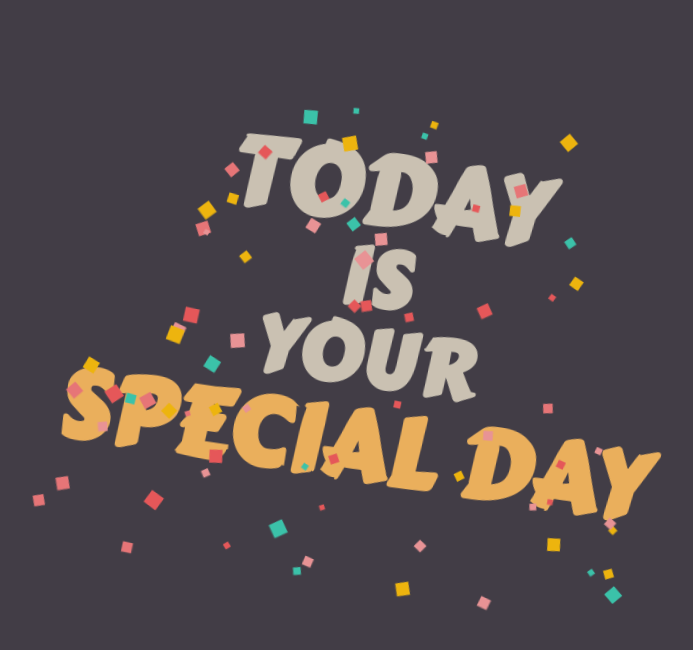
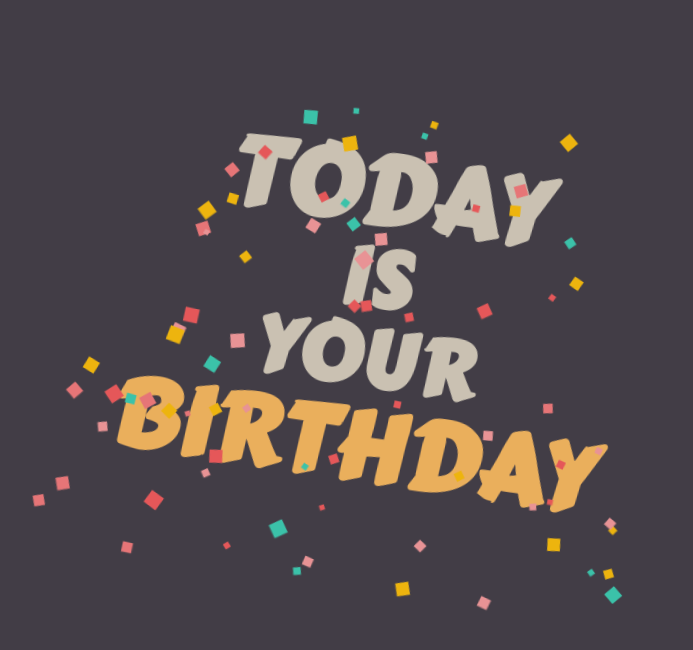
Before and after one commit to SAJITH04-hub/1hbd, a plain HTML site: page index.html in a window 1280 px wide. Shown: the whole page, without its empty margins (330-1023 px from the left). Drawn offline with Linux system fonts and the light colour scheme.

Commit message:
Update index.html

```diff
--- a/index.html
+++ b/index.html
@@ -21,7 +21,7 @@
         <h1 class="first">today</h1>
         <h2 class="first">is</h2>
         <h2 class="second">your</h2>
-        <h1 class="second">special day</h1>
+        <h1 class="second">Birthday</h1>
         <div class="circle--stuff">
           <svg
             viewBox="0 0 288 48"
```
